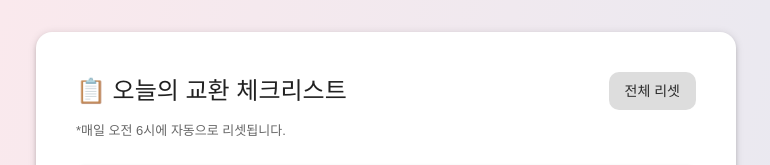
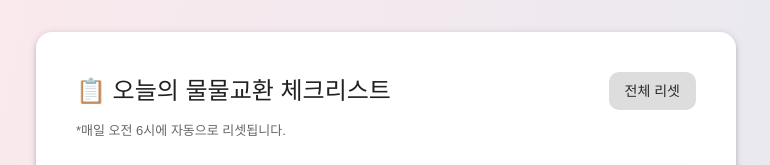
Before and after one commit to rustywhite404/mabi-checklist, a React (Vite) app: page / in a window 1280 px wide. Shown: the top 165 px of the page, without its empty margins (254-1024 px from the left). Built offline with nearby package versions, Linux system fonts and the light colour scheme; a web font is replaced by a local one.

Commit message:
카피라이트 수정

```diff
--- a/src/App.tsx
+++ b/src/App.tsx
@@ -135,7 +135,7 @@ function App() {
         <Box sx={{ p: isMobile ? 2 : 5, borderRadius: 4, maxWidth: isNarrowPC ? '100%' : 700, width: '100%', backgroundColor: '#fff', boxShadow: 3 }}>
           <Box display="flex" flexDirection="column" gap={1.5} mb={3}>
             <Box display="flex" justifyContent="space-between" alignItems="center">
-              <Typography variant="h5" fontWeight={700}>📋 오늘의 교환 체크리스트</Typography>
+              <Typography variant="h5" fontWeight={700}>📋 오늘의 물물교환 체크리스트</Typography>
               <Button
                 variant="contained"
                 onClick={handleReset}
@@ -269,8 +269,16 @@ function App() {
               </AccordionDetails>
             </Accordion>
           ))}
+
+          <Box mt={5} textAlign="center">
+            <Typography variant="caption" color="text.secondary">
+              ⓒ 칼릭스 : 베인 2025 All rights reserved.
+            </Typography>
+          </Box>
         </Box>
       </Box>
+
+
     </ThemeProvider>
   );
 }
```
